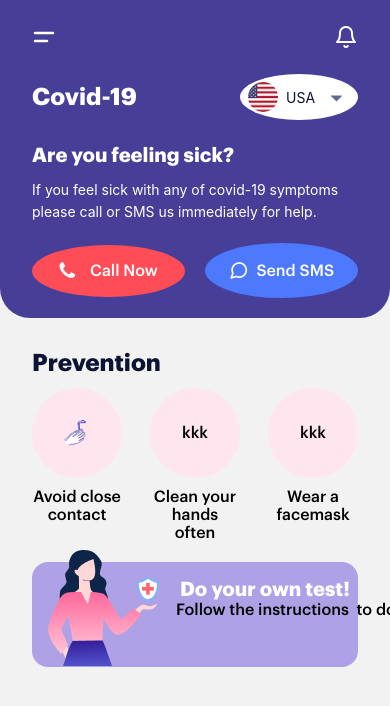
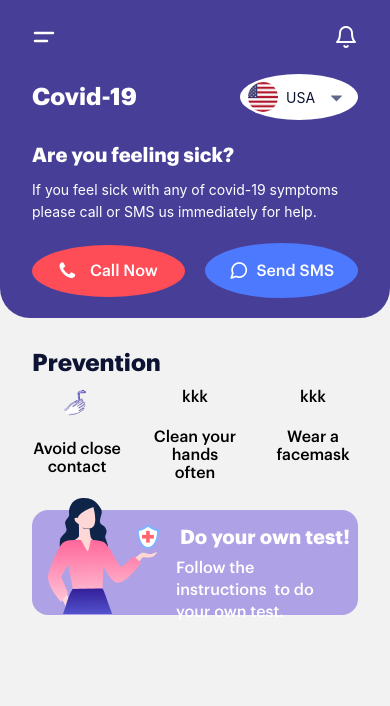
Before and after one commit to RHsanto/Coide-19_App, a React Native app: screen /Home in a window 390 px wide. Shown: the top 706 px of the page. Built offline with nearby package versions, Linux system fonts and the light colour scheme.

Commit message:
strat morning

```diff
--- a/src/screens/home.js
+++ b/src/screens/home.js
@@ -74,9 +74,9 @@ export default function Home(){
       <View>
       <Image style={{marginTop:-spacing[7]}} source={require('../../assets/image/Frame.png')} />
       </View>
-      <View style={{marginLeft:spacing[4]}}>
+      <View style={{marginLeft:spacing[4], width:'60%'}}>
       <Text preset="h4"> Do your own test!</Text>
-        <Text  >
+        <Text  style={styles.followText}>
         Follow the instructions  to do your own test.</Text>
       </View>
 
@@ -148,10 +148,7 @@ const styles = StyleSheet.create({
     justifyContent:'space-between'
   },
   imageView:{
-    marginTop:spacing[3],
-    backgroundColor:'#FFE5EE',
-    width: 90,
-    height: 90,
+    marginVertical:spacing[3],
     borderRadius:'50%',
     justifyContent:'center',
     alignItems:'center'
@@ -162,15 +159,20 @@ const styles = StyleSheet.create({
     textAlign:'center'
   },
   testView:{
-   marginVertical:spacing[5],
+   marginVertical:spacing[7],
    backgroundColor:colors.violet2,
    borderRadius:16,
    padding:spacing[4],
    height:105,
    flexDirection:'row',
-
+   width:'100%'
 
   }
   ,
-
+  followText:{
+    paddingRight:spacing[3],
+    paddingVertical:spacing[2],
+    lineHeight:22,
+    color:colors.white
+  }
 })
```
